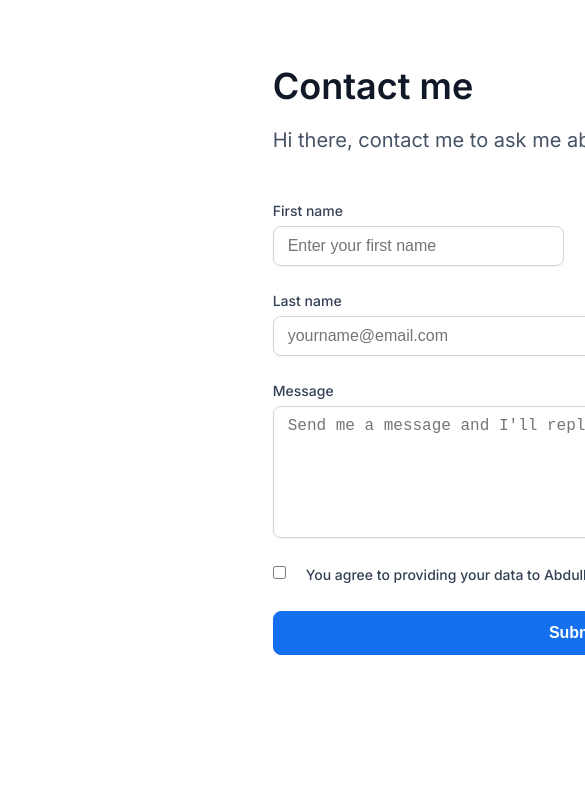
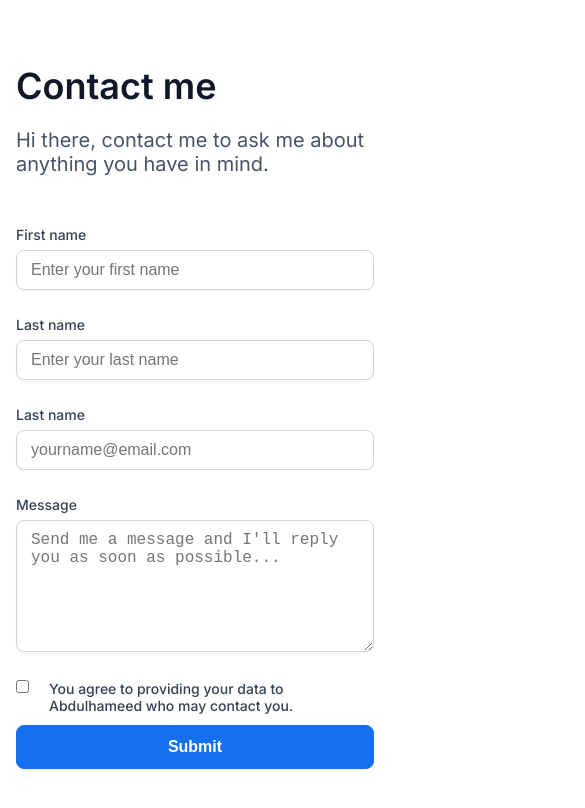
Before and after one commit to 0xlarmideh/hngi9-Frontend-task-1-, a React (Vite) app: page /contact in a window 390 px wide. Shown: the top 808 px of the page, 585 px wide, since content can reach past the window. Built offline with nearby package versions, Linux system fonts and the light colour scheme.

Commit message:
style: Media queries added.

```diff
--- a/index.html
+++ b/index.html
@@ -12,12 +12,5 @@
   <body>
     <div id="root"></div>
     <script type="module" src="/src/index.jsx"></script>
-
-    <!--
-    This script places a badge on your repl's full-browser view back to your repl's cover
-    page. Try various colors for the theme: dark, light, red, orange, yellow, lime, green,
-    teal, blue, blurple, magenta, pink!
-    -->
-    <script src="https://replit.com/public/js/replit-badge.js" theme="blue" defer></script>
   </body>
 </html>
--- a/src/App.css
+++ b/src/App.css
@@ -108,6 +108,7 @@ textarea {
 }
 
 .grid-items {
+
 }
 
 #message {
@@ -147,7 +148,7 @@ textarea {
 
   #profile__name {
   font-size: 1.8rem;
-  margin: 2.4rem 0 3.2rem 0
+  margin: 2.4rem 0 3.2rem 0;
 }
 
 .main-contents {
@@ -157,10 +158,22 @@ textarea {
   .links-section {
   gap: 2.4rem;
 }
+
   .links {
   padding: 2.4rem 3.2rem;
   font-size: 1.4rem;
   border-radius: 8px;
   font-size: 1.4rem;
 }
+
+  .checking {
+  margin: 0;
+  padding: 64px 16px;
+  width: 100%;
 }
+
+  .grid-2 {
+  display: block;
+}
+
+}
```
